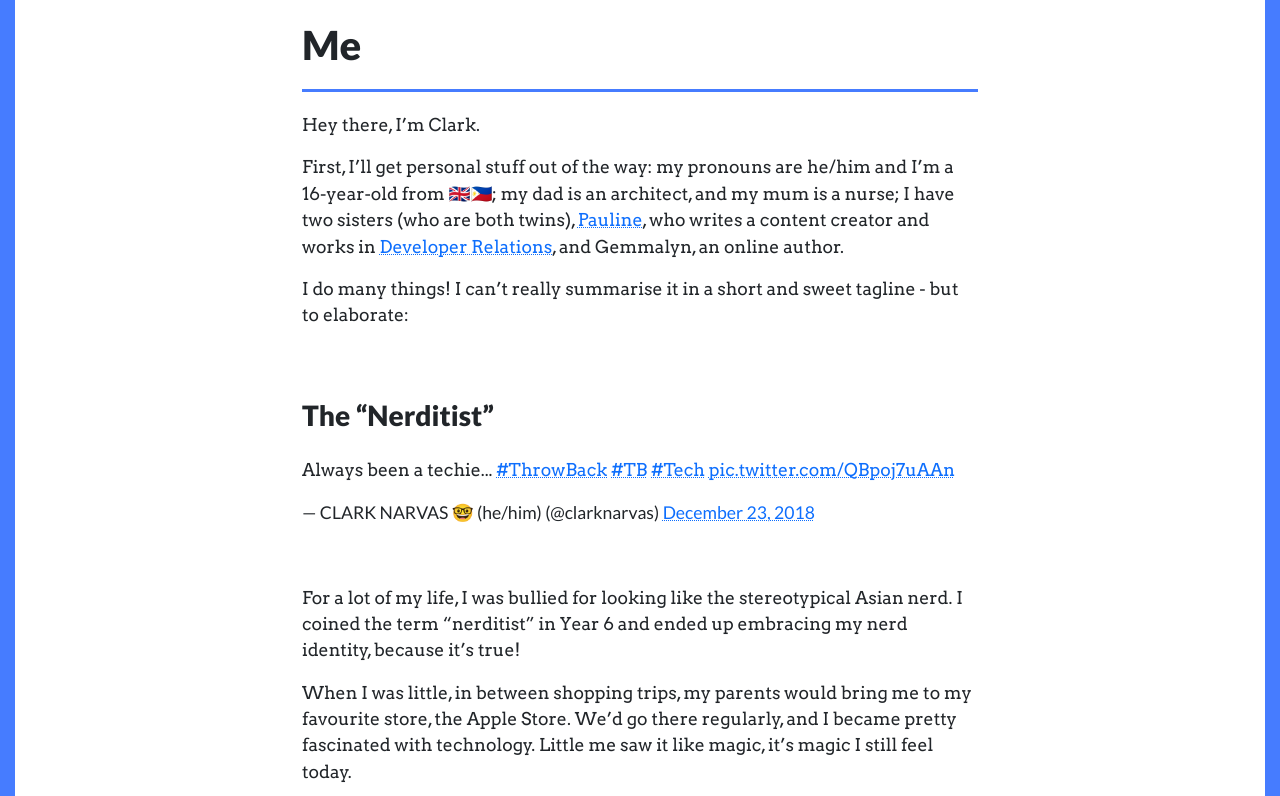
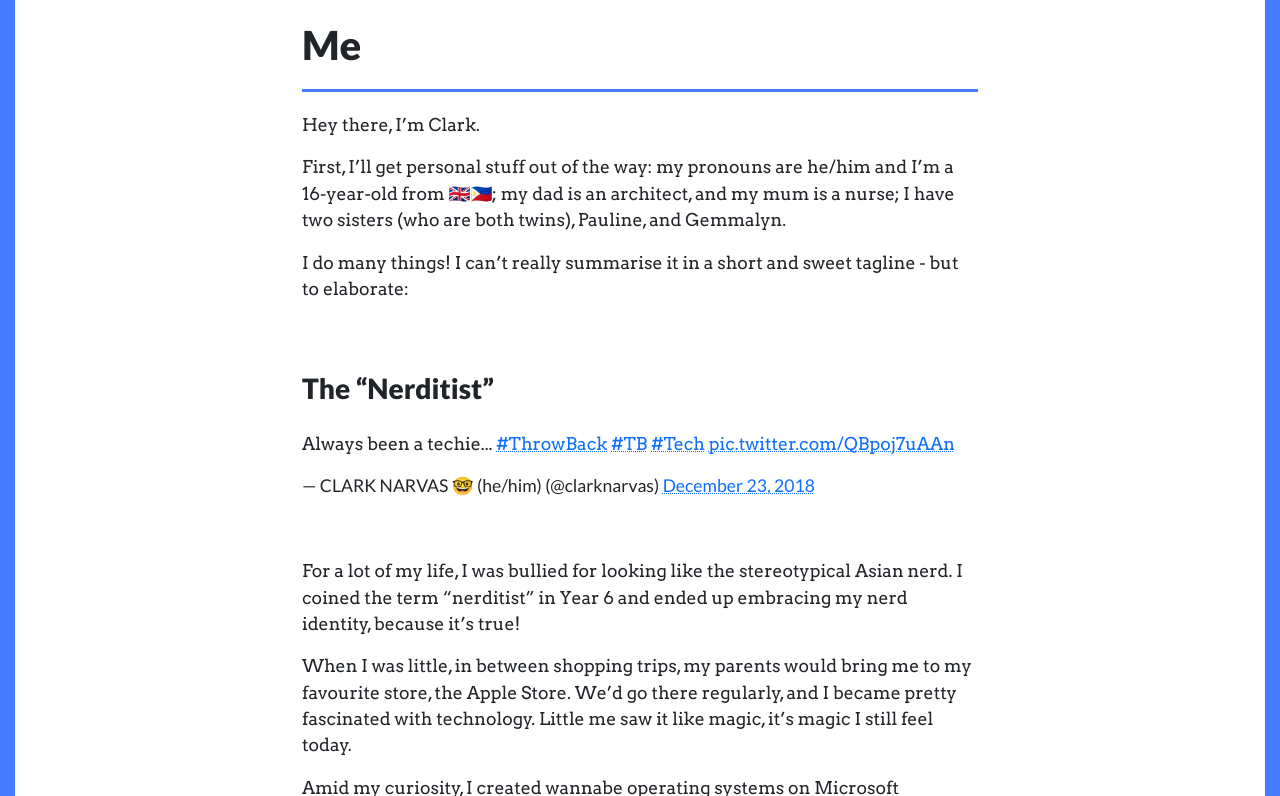
Before and after one commit to ClarkNarvas/ClarkNarvas.com, a Jekyll site: the page built from about.markdown, in a window 1280 px wide and 900 px high, scrolled down 701 px, cut to the strip 104-900 px from the top of the window. Built offline with Jekyll 4.4.1, drawn with Linux system fonts in a browser that asks for light colours; comment, search, counter and statistics services are not loaded.

Commit message:
about page edit

```diff
--- a/about.markdown
+++ b/about.markdown
@@ -9,7 +9,7 @@ featured-image: /assets/images/aboutpage/aboutclark.png
 
 Hey there, I'm Clark.
 
-First, I'll get personal stuff out of the way: my pronouns are he/him and I'm a 16-year-old from 🇬🇧🇵🇭; my dad is an architect, and my mum is a nurse; I have two sisters (who are both twins), [Pauline](https://pawlean.com), who writes a content creator and works in [Developer Relations](https://pawlean.com/2021/07/02/as-of-today-im-building-communities-full-time.), and Gemmalyn, an online author.
+First, I'll get personal stuff out of the way: my pronouns are he/him and I'm a 16-year-old from 🇬🇧🇵🇭; my dad is an architect, and my mum is a nurse; I have two sisters (who are both twins), Pauline, and Gemmalyn.
 
 I do many things! I can't really summarise it in a short and sweet tagline - but to elaborate:
 
```
